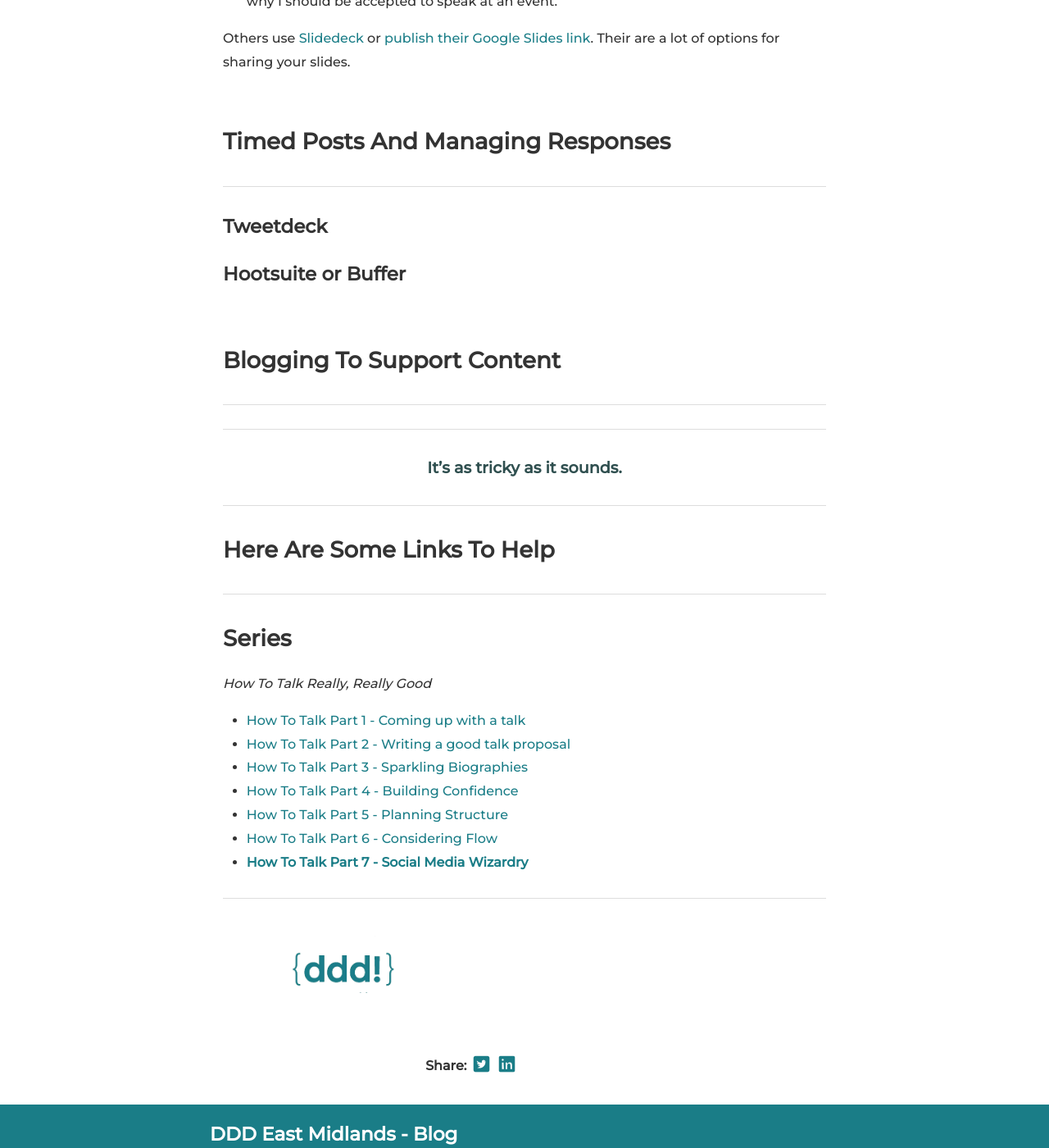
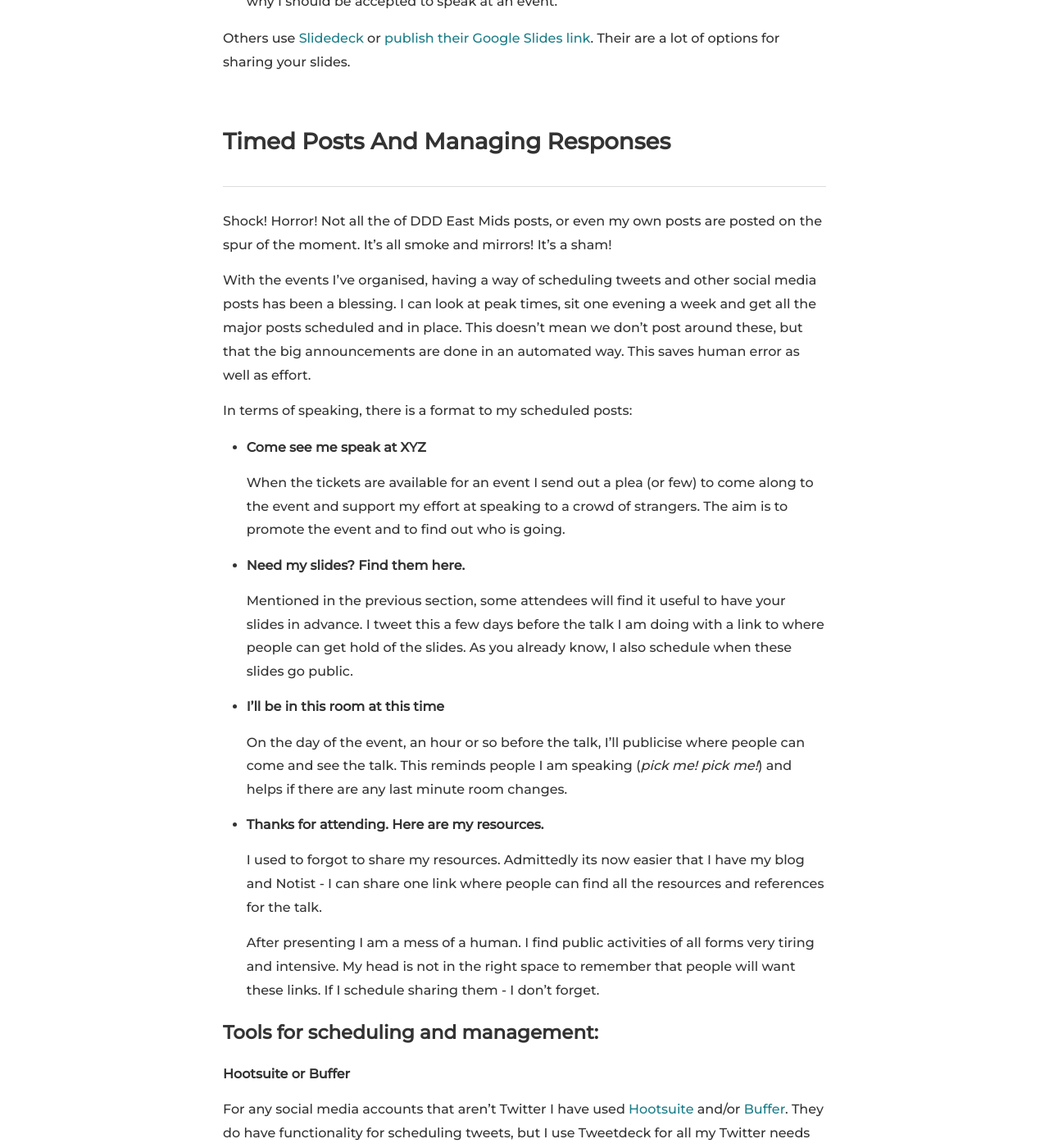
Before and after one commit to DDDEastMidlandsLimited/dddem-blog, a Jekyll site: the page built from _posts/2019-10-10-social-media-wizardry.md, in a window 1280 px wide and 1400 px high, scrolled down 3364 px. Shown: the whole window at 82% size. Built offline with Jekyll 4.4.1, drawn with Linux system fonts in a browser that asks for light colours; nearby versions of some CDN libraries; some of the changed text lies outside the part shown.

Commit message:
add more

```diff
--- a/_posts/2019-10-10-social-media-wizardry.md
+++ b/_posts/2019-10-10-social-media-wizardry.md
@@ -95,10 +95,42 @@
 
 ---
 
-### Tweetdeck
+Shock! Horror! Not all the of DDD East Mids posts, or even my own posts are posted on the spur of the moment. It's all smoke and mirrors! It's a sham!
 
+With the events I've organised, having a way of scheduling tweets and other social media posts has been a blessing. I can look at peak times, sit one evening a week and get all the major posts scheduled and in place. This doesn't mean we don't post around these, but that the big announcements are done in an automated way. This saves human error as well as effort.
 
-### Hootsuite or Buffer
+In terms of speaking, there is a format to my scheduled posts:
+
+- **Come see me speak at XYZ**
+
+  When the tickets are available for an event I send out a plea (or few) to come along to the event and support my effort at speaking to a crowd of strangers. The aim is to promote the event and to find out who is going.
+
+- **Need my slides? Find them here.**
+
+  Mentioned in the previous section, some attendees will find it useful to have your slides in advance. I tweet this a few days before the talk I am doing with a link to where people can get hold of the slides. As you already know, I also schedule when these slides go public.
+
+- **I'll be in this room at this time**
+
+  On the day of the event, an hour or so before the talk, I'll publicise where people can come and see the talk. This reminds people I am speaking (_pick me! pick me!_) and helps if there are any last minute room changes.
+
+- **Thanks for attending. Here are my resources.**
+
+  I used to forgot to share my resources. Admittedly its now easier that I have my blog and Notist - I can share one link where people can find all the resources and references for the talk.
+
+  After presenting I am a mess of a human. I find public activities of all forms very tiring and intensive. My head is not in the right space to remember that people will want these links. If I schedule sharing them - I don't forget.
+
+### Tools for scheduling and management:
+
+**Hootsuite or Buffer**
+
+For any social media accounts that aren't Twitter I have used <a>Hootsuite</a> and/or <a>Buffer</a>. They do have functionality for scheduling tweets, but I use Tweetdeck for all my Twitter needs which I will explore after.
+
+With Hootsuite and Buffer, I can manage many social profiles, see mock ups of the posts I want to schedule and schedule them on a lovely calendar. If it's an organisation with multiple users, we can share a multi-user account. They are simple, lovely to use services.
+
+**Tweetdeck**
+
+I use <a>Tweetdeck</a> for all my Twitter needs. Ther
+
 
 
 <br/>
```
